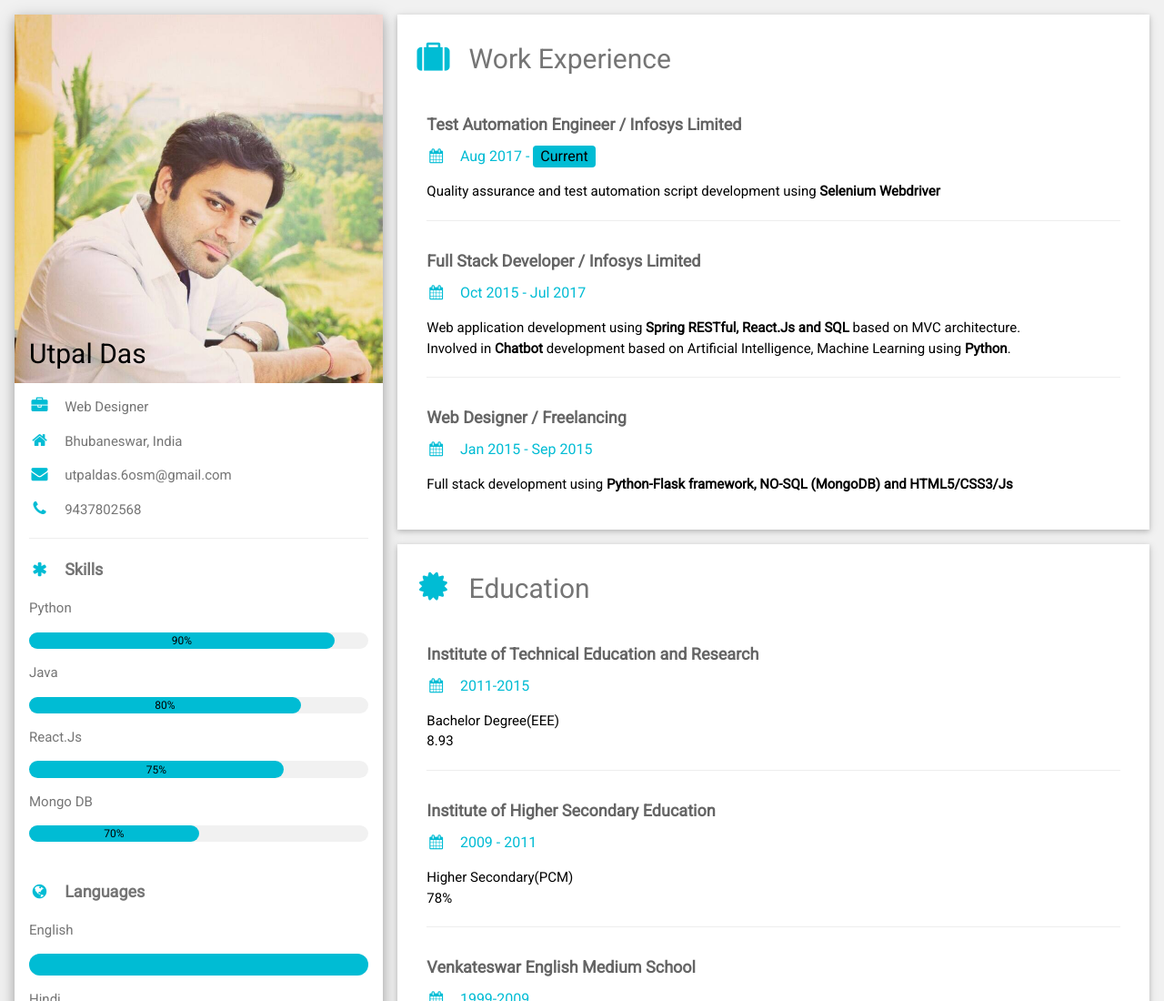
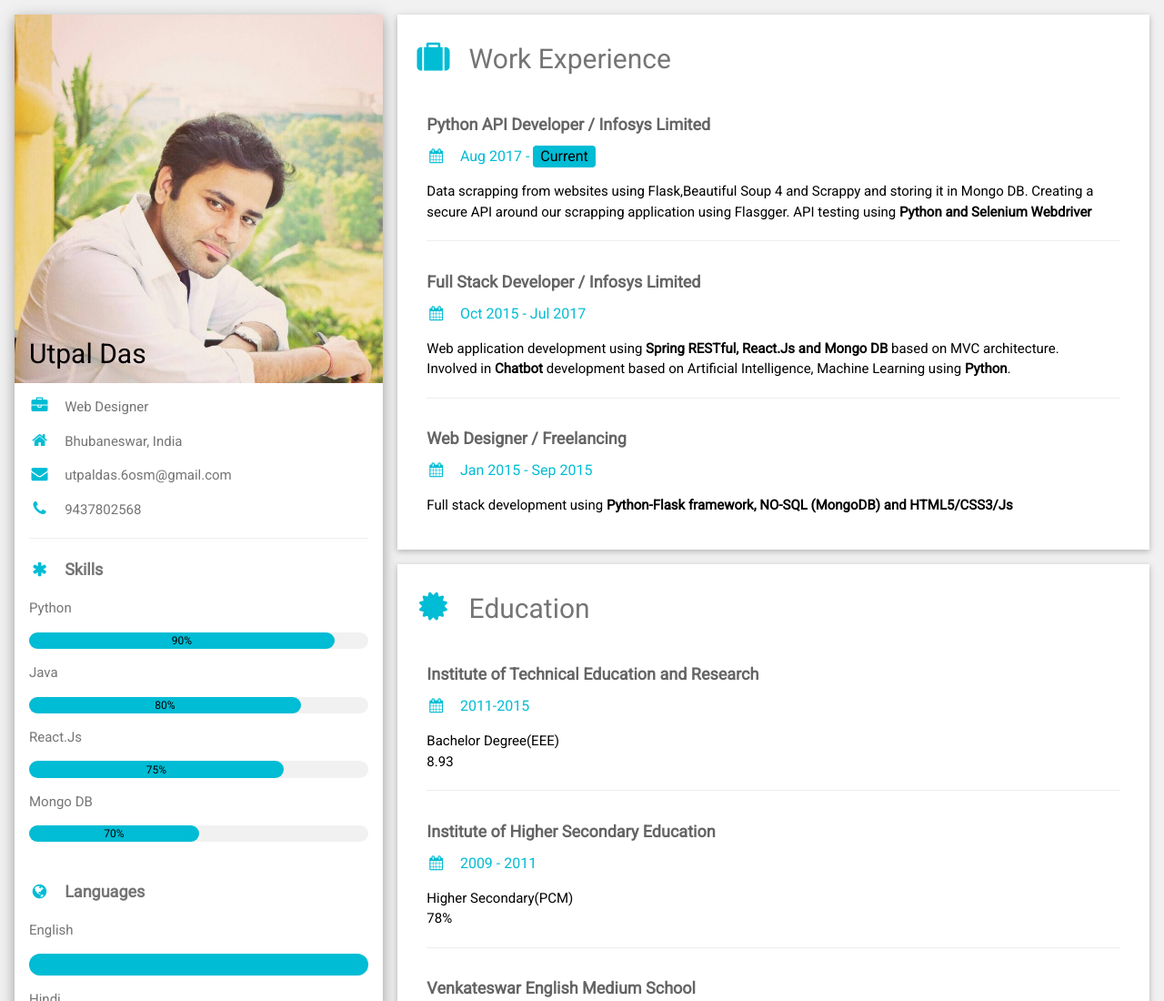
Before and after one commit to UtpalDas6/Visual-CV, a plain HTML site: page index.html in a window 1280 px wide. Shown: the top 1100 px of the page at 91% size. Drawn offline with nearby package versions, Linux system fonts and the light colour scheme.

Commit message:
Update index.html

```diff
--- a/index.html
+++ b/index.html
@@ -81,15 +81,15 @@ html,body,h1,h2,h3,h4,h5,h6 {font-family: "Roboto", sans-serif}
       <div class="w3-container w3-card w3-white w3-margin-bottom">
         <h2 class="w3-text-grey w3-padding-16"><i class="fa fa-suitcase fa-fw w3-margin-right w3-xxlarge w3-text-cyan"></i>Work Experience</h2>
         <div class="w3-container">
-          <h5 class="w3-opacity"><b>Test Automation Engineer / Infosys Limited</b></h5>
+          <h5 class="w3-opacity"><b>Python API Developer / Infosys Limited</b></h5>
           <h6 class="w3-text-cyan"><i class="fa fa-calendar fa-fw w3-margin-right"></i>Aug 2017 - <span class="w3-tag w3-cyan w3-round">Current</span></h6>
-          <p>Quality assurance and test automation script development using <strong>Selenium Webdriver</strong></p>
+          <p>Data scrapping from websites using Flask,Beautiful Soup 4 and Scrappy and storing it in Mongo DB. Creating a secure API around our scrapping application using Flasgger. API testing using <strong>Python and Selenium Webdriver</strong></p>
           <hr>
         </div>
         <div class="w3-container">
           <h5 class="w3-opacity"><b>Full Stack Developer / Infosys Limited</b></h5>
           <h6 class="w3-text-cyan"><i class="fa fa-calendar fa-fw w3-margin-right"></i>Oct 2015 - Jul 2017</h6>
-          <p>Web application development using <strong>Spring RESTful, React.Js and SQL</strong> based on MVC architecture.<br>
+          <p>Web application development using <strong>Spring RESTful, React.Js and Mongo DB</strong> based on MVC architecture.<br>
           Involved in <strong>Chatbot</strong> development based on Artificial Intelligence, Machine Learning using <strong>Python</strong>.</p>
           <hr>
         </div>
```
